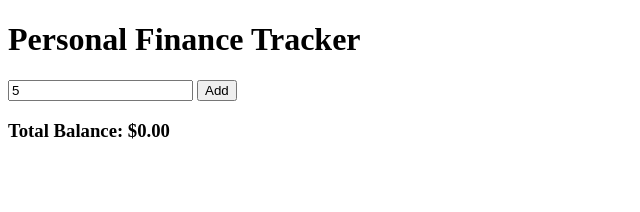
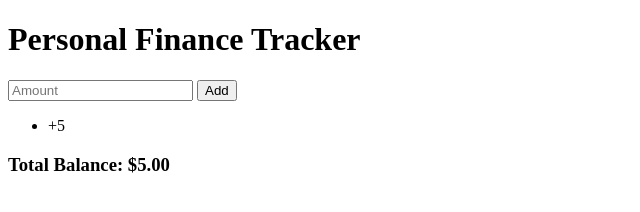
Before and after one commit to DanielKrastev-bit/arcade, a plain HTML site: page personal_finance_tracker/index.html in a window 1280 px wide. Both pictures are taken after typing "5" into the empty fields and a click on the button "Add". Shown: the whole page, without its empty margins (0-640 px from the left). Drawn offline with Linux system fonts and the light colour scheme.

Commit message:
added list to show previus transactions

```diff
--- a/personal_finance_tracker/index.html
+++ b/personal_finance_tracker/index.html
@@ -13,6 +13,7 @@
             <input type="number" id="amount" placeholder="Amount">
             <button id="add-btn">Add</button>
         </div>
+        <ul id="transaction-list"></ul>
         <div class="totals">
             <h3>Total Balance: <span id="net-balance">$0.00</span></h3>
         </div>
--- a/personal_finance_tracker/script.js
+++ b/personal_finance_tracker/script.js
@@ -1,38 +1,26 @@
 document.addEventListener('DOMContentLoaded', () => {
     const addBtn = document.getElementById('add-btn');
-    const descriptionInput = document.getElementById('description');
     const amountInput = document.getElementById('amount');
     const transactionList = document.getElementById('transaction-list');
     const netBalance = document.getElementById('net-balance');
 
-    let transactions = [];
-
-    function updateTotal() {
-        const total = transactions.reduce((acc, t) => acc + t.amount, 0);
-        netBalance.textContent = `$${total.toFixed(2)}`;
-    }
+    let total = 0;
 
     function addTransaction(e) {
         e.preventDefault();
-        const description = descriptionInput.value.trim();
         const amount = parseFloat(amountInput.value.trim());
 
-        if (description && !isNaN(amount)) {
-            const transaction = { id: Date.now(), description, amount };
-            transactions.push(transaction);
-            addTransactionDOM(transaction);
-            updateTotal();
-            descriptionInput.value = '';
+        if (!isNaN(amount)) {
+            total += amount;
+            netBalance.textContent = `$${total.toFixed(2)}`;
+            addTransactionDOM(amount);
             amountInput.value = '';
         }
     }
 
-    function addTransactionDOM(transaction) {
+    function addTransactionDOM(amount) {
         const item = document.createElement('li');
-        item.innerHTML = `
-            ${transaction.description}
-            <span>${transaction.amount > 0 ? '+' : ''}${transaction.amount}</span>
-        `;
+        item.textContent = amount > 0 ? `+${amount}` : `${amount}`;
         transactionList.appendChild(item);
     }
 
```
